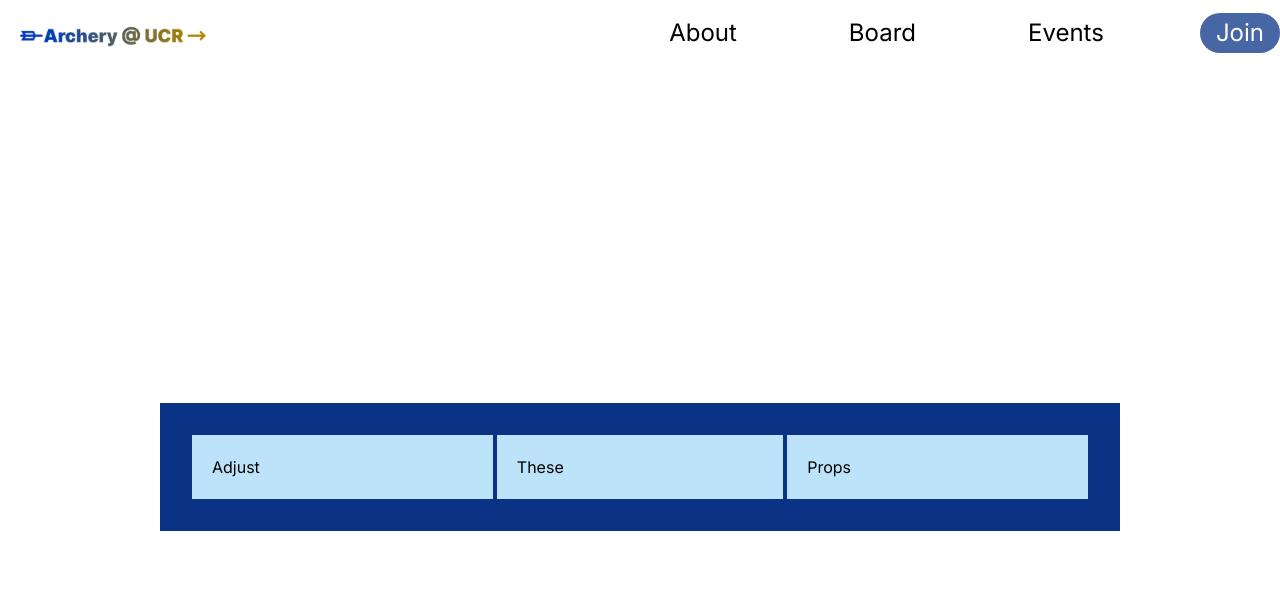
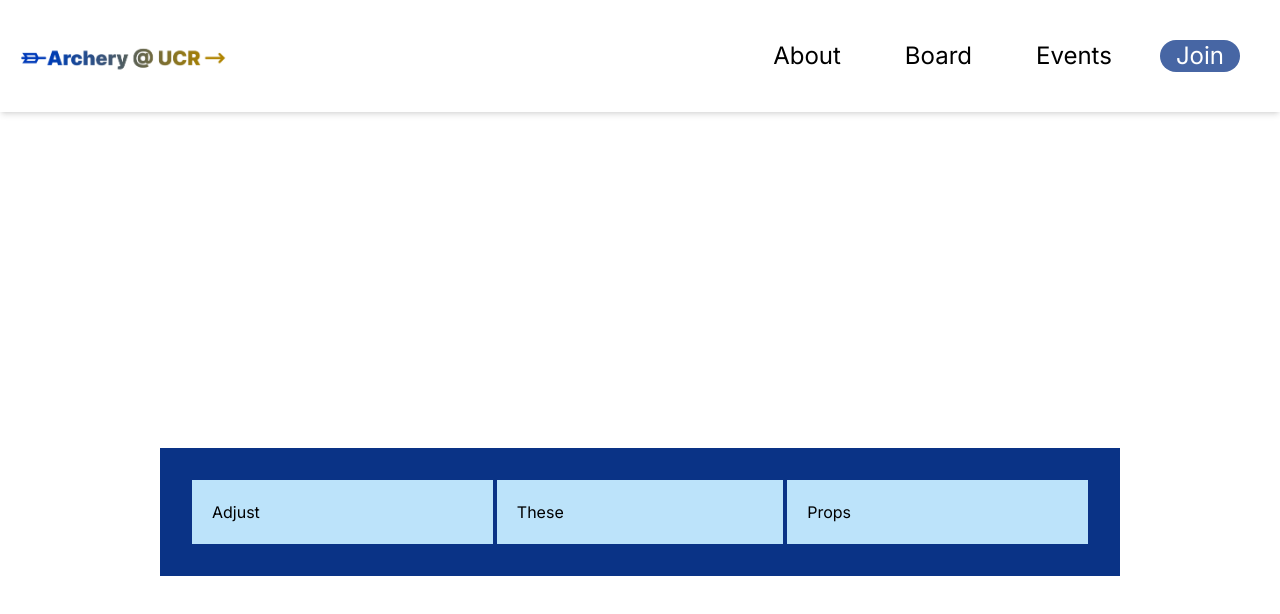
Before and after one commit to acm-ucr/archery-website, a Next.js app: page / in a window 1280 px wide. Shown: the top 614 px of the page. Built offline with nearby package versions, Linux system fonts and the light colour scheme.

Commit message:
Added Changes

```diff
--- a/src/components/navbar.tsx
+++ b/src/components/navbar.tsx
@@ -1,31 +1,28 @@
-"use client";
 import { navbarLinks } from "@/data/navbarLinks";
 import Link from "next/link";
 import Image from "next/image";
 import NavbarLogo from "@/public/NavBar.png";
 
-const navbar = () => {
+const Navbar = () => {
   return (
-    <nav className="">
-      <div className="flex">
+    <div className="flex w-full items-center justify-between shadow-md">
       <Link href="/" className="mt-2 ml-2">
         <Image src={NavbarLogo} alt="NavbarLogo" className="w-1/3" />
       </Link>
 
-        <div className="flex items-center gap-20 text-2xl">
-          {navbarLinks.map(({ link, name }) => (
+      <div className="flex items-center gap-8 p-10 text-2xl">
+        {navbarLinks.map(({ link, name }, index) => (
           <Link
-              key={link}
+            key={index}
             href={link}
-              className={`last:bg-archery-blue-600 flex h-10 items-center justify-center px-4 text-black last:rounded-full last:text-white`}
+            className={`last:bg-archery-blue-600 flex items-center justify-center px-4 text-black last:rounded-full last:text-white`}
           >
             {name}
           </Link>
         ))}
       </div>
     </div>
-    </nav>
   );
 };
 
-export default navbar;
+export default Navbar;
```
Lines whose indentation alone changed are shown as unchanged.
